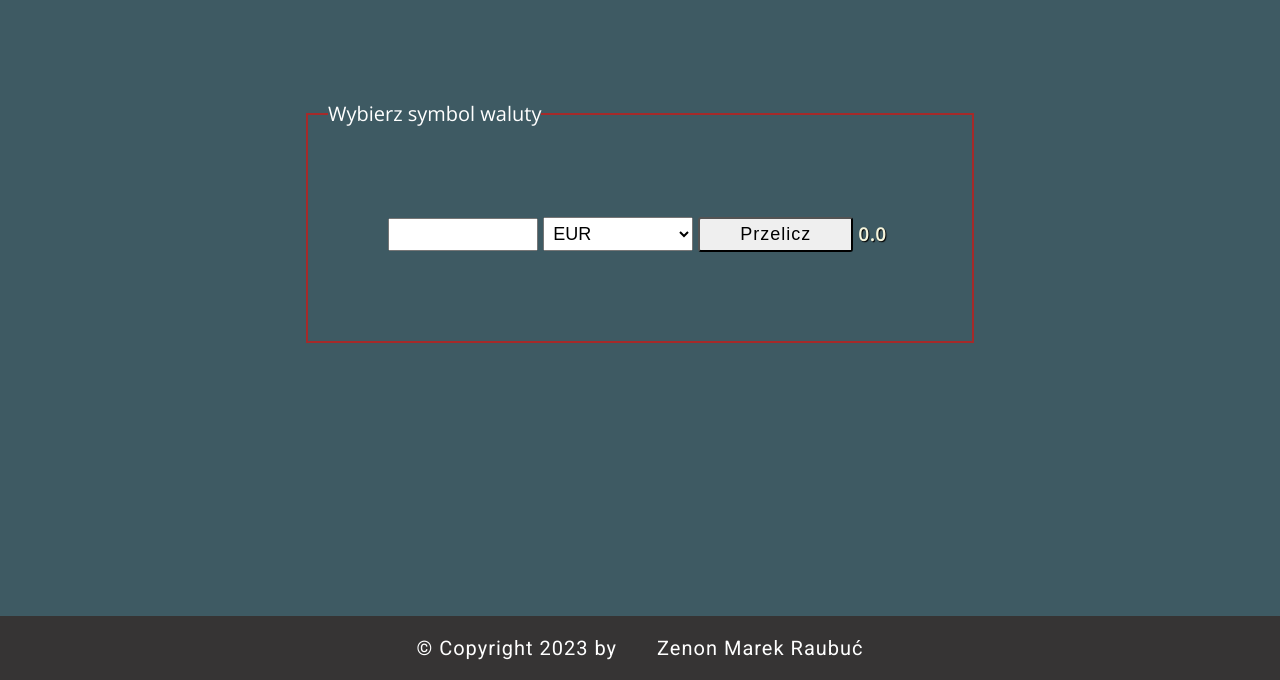
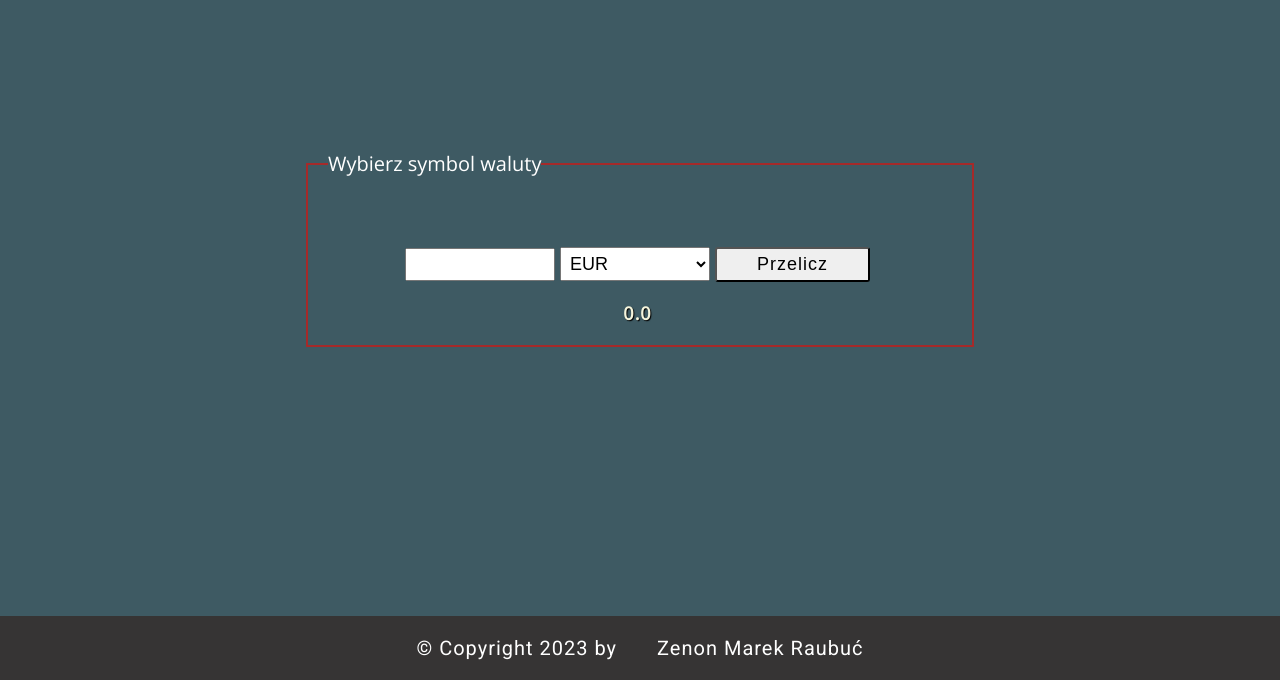
Before and after one commit to marcocollander/final-project-python, a Flask app: page / in a window 1280 px wide. Shown: the part 120-800 px from the top of the page. Run offline with Flask 3, Linux system fonts and the light colour scheme.

Commit message:
Update styles

```diff
--- a/static/css/main.css
+++ b/static/css/main.css
@@ -83,7 +83,7 @@
 }
 
 .content {
-  margin: 50px auto 0;
+  margin: 100px auto 0;
   width: 60%;
   font-family: "Open Sans", sans-serif;
   font-size: 1.8rem;
@@ -104,7 +104,7 @@
 
 .convertor {
   width: 100%;
-  padding: 50px 0;
+  padding-top: 30px;
   display: flex;
   justify-content: center;
   align-items: center;
@@ -134,6 +134,7 @@
   font-weight: bold;
   letter-spacing: 1px;
   color: beige;
+  text-align: center;
   text-shadow: 1px 1px 1px black;
 }
 
--- a/static/sass/_content.scss
+++ b/static/sass/_content.scss
@@ -1,7 +1,7 @@
 @use 'var';
 
 .content {
-  margin: 50px auto 0;
+  margin: 100px auto 0;
   width: 60%;
   font-family: var.$font-primary;
   font-size: 1.8rem;
@@ -10,7 +10,6 @@
 .form {
   padding: 50px;
   font-size: inherit;
-  // background-color: var.$bgcolor-third;
 
   &__border {
     border: 2px solid brown;
@@ -25,7 +24,7 @@
 
 .convertor {
   width: 100%;
-  padding: 50px 0;
+  padding-top: 30px;
   display: flex;
   justify-content: center;
   align-items: center;
@@ -58,6 +57,7 @@
     font-weight: bold;
     letter-spacing: 1px;
     color: beige;
+    text-align: center;
     text-shadow: 1px 1px 1px black;
   }
 }
--- a/templates/index.html
+++ b/templates/index.html
@@ -12,8 +12,8 @@
         <option>CHF</option>
       </select>
       <button class="convertor__btn" type="submit">Przelicz</button>
-      <p class="convertor__result"> {{value}}</p>
     </div>
+    <p class="convertor__result"> {{value}}</p>
   </fieldset>
 </form>
 {%endblock%}
```
Also changed, not shown: 1 other file.
